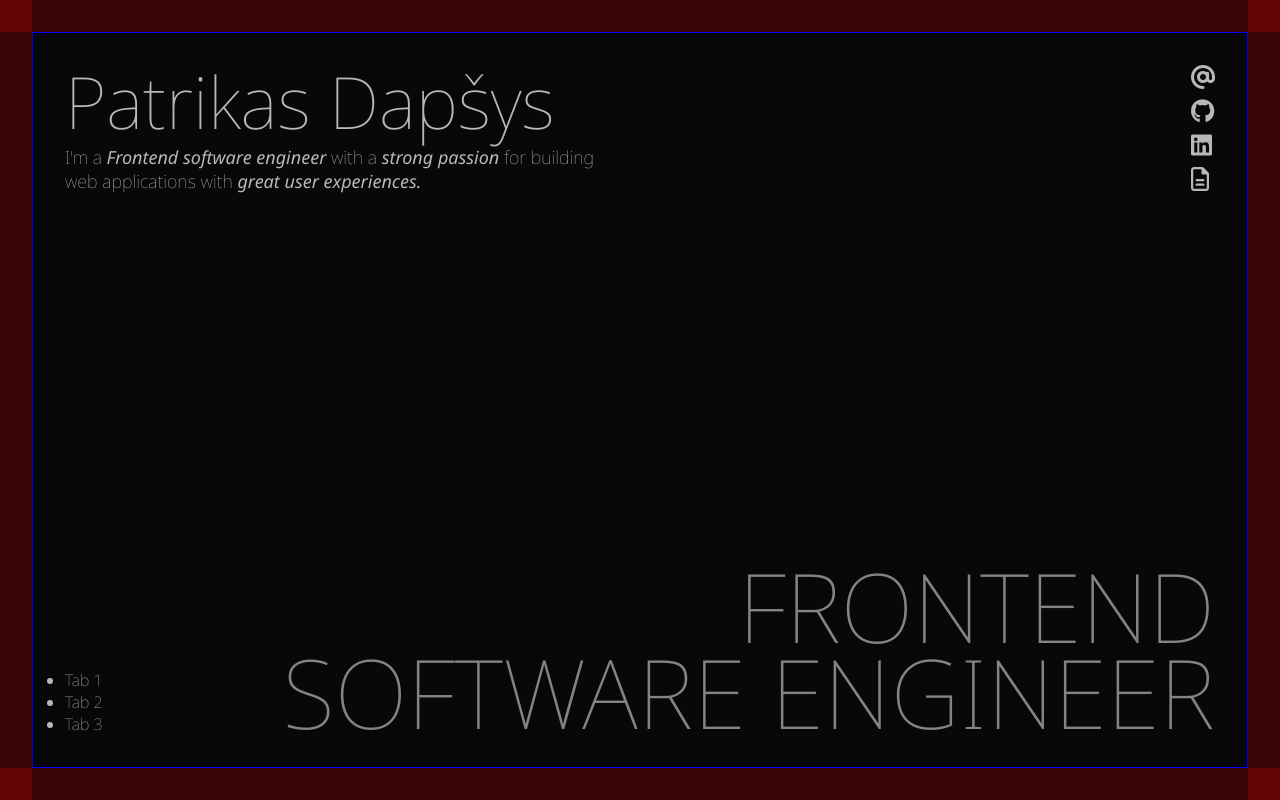
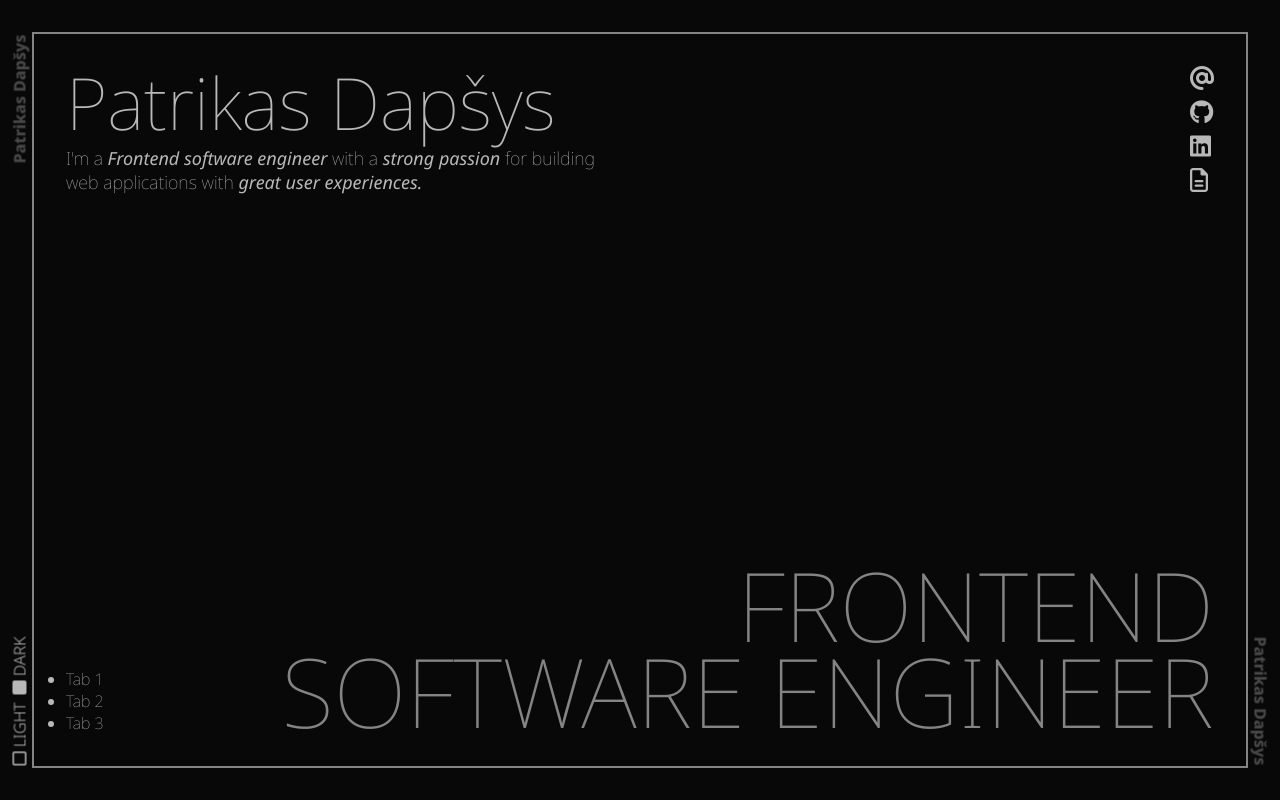
Before and after one commit to PatrikasDapsys/portfolio-2025, a Vue app: page / in a window 1280 px wide. Built offline with nearby package versions, Linux system fonts and the light colour scheme.

Commit message:
Hero outer sections

```diff
--- a/src/components/Mask.vue
+++ b/src/components/Mask.vue
@@ -28,9 +28,7 @@ const maskStyles = computed(() => ({
 @use '../styles/partials/colors';
 
 .mask {
-  /* background-color: colors.$base-background-color; */
-  background-color: red;
-  opacity: 0.2;
+  background-color: colors.$base-background-color;
   z-index: z-index.$mask-z-index;
   position: absolute;
 }
--- a/src/pages/hero/Hero.vue
+++ b/src/pages/hero/Hero.vue
@@ -2,12 +2,8 @@
   <div :id="IdEnum.HERO" class="hero-page">
     <div class="hero-page__section">
       <div class="hero-page__text">
-        <h1 class="hero-page__title">Patrikas Dapšys</h1>
-        <p class="hero-page__subtitle">
-          I'm a <span class="keyword">Frontend software engineer</span> with a
-          <span class="keyword"> strong passion</span> for building web applications with
-          <span class="keyword"> great user experiences.</span>
-        </p>
+        <h1 class="hero-page__title">{{ FULL_NAME }}</h1>
+        <p class="hero-page__subtitle" v-html="SUBTITLE"></p>
       </div>
       <ul class="hero-page__popups">
         <li v-for="entry in popupData">
@@ -22,65 +18,46 @@
         <li>Tab 2</li>
         <li>Tab 3</li>
       </ul>
-      <h2 class="hero-page__title--secondary">
-        Frontend <br />
-        software engineer
-      </h2>
+      <h2 class="hero-page__title--secondary" v-html="TITLE"></h2>
     </div>
-    <Mask
-      class="hero-page__mask--left"
-      :width="maskWidthVertical"
-      :height="maskHeightVertical"
-      :width-measurement="MeasurementsEnum.PX"
-      :height-measurement="MeasurementsEnum.PERCENTAGE"
-    />
-    <Mask
-      class="hero-page__mask--right"
-      :width="maskWidthVertical"
-      :height="maskHeightVertical"
-      :width-measurement="MeasurementsEnum.PX"
-      :height-measurement="MeasurementsEnum.PERCENTAGE"
-    />
-    <Mask
-      class="hero-page__mask--top"
-      :width="maskWidthHorizontal"
-      :height="maskHeightHorizontal"
-      :width-measurement="MeasurementsEnum.PERCENTAGE"
-      :height-measurement="MeasurementsEnum.PX"
-    />
-    <Mask
-      class="hero-page__mask--bottom"
-      :width="maskWidthHorizontal"
-      :height="maskHeightHorizontal"
-      :width-measurement="MeasurementsEnum.PERCENTAGE"
-      :height-measurement="MeasurementsEnum.PX"
-    />
+    <!-- TODO: move these -->
+    <div class="hero-page__outer hero-page__outer--left">
+      {{ FULL_NAME }}
+    </div>
+    <div class="hero-page__outer hero-page__outer--right">
+      {{ FULL_NAME }}
+    </div>
+    <ThemeSwitcher class="hero-page__outer hero-page__outer--theme" />
   </div>
+  <MaskGroup />
 </template>
 
 <script setup lang="ts">
-import Mask from '@/components/Mask.vue'
 import { IdEnum } from '@/enums/id'
-import { MeasurementsEnum } from '@/enums/measurements'
 import { popupData } from '@/data/heroPopupData'
-import { ref } from 'vue'
 import Popup from './components/Popup.vue'
+import MaskGroup from './MaskGroup.vue'
+import ThemeSwitcher from './ThemeSwitcher.vue'
 
-const maskWidthVertical = ref(32)
-const maskHeightVertical = ref(100)
-const maskWidthHorizontal = ref(100)
-const maskHeightHorizontal = ref(32)
+const FULL_NAME = 'Patrikas Dapšys'
+const SUBTITLE = `
+    I'm a <span class="keyword">Frontend software engineer</span> with a
+  <span class="keyword"> strong passion</span> for building web applications with
+  <span class="keyword"> great user experiences.</span>
+`
+const TITLE = `
+  Frontend <br />
+  software engineer
+`
 </script>
 
 <style scoped lang="scss">
-@use '../../styles/partials/colors';
+@use '../../styles/partials/_colors';
+@use '../../styles/partials/_z-index';
 
 $mask-width: 32px;
-
-.keyword {
-  font-weight: 400;
-  font-style: italic;
-}
+$outer-text-horizontal-offset: -45px;
+$outer-text-vertical-offset: 88px;
 
 .hero-page {
   display: flex;
@@ -89,7 +66,7 @@ $mask-width: 32px;
   height: calc(100vh - $mask-width * 2);
   margin: $mask-width;
   padding: $mask-width;
-  border: 1px solid blue;
+  border: 2px solid colors.$base-text-color-dark;
 
   &__section {
     display: flex;
@@ -137,26 +114,40 @@ $mask-width: 32px;
     justify-content: end;
   }
 
-  &__mask {
+  &__outer {
+    position: absolute;
+    white-space: nowrap;
+    z-index: z-index.$outer-text-z-index;
+    font-weight: 800;
+    color: colors.$base-text-color-darkest;
+    filter: blur(0.5px);
+
     &--left {
-      left: 0;
-      top: 0;
+      left: $outer-text-horizontal-offset;
+      top: $outer-text-vertical-offset;
+      transform: rotate(270deg);
     }
 
     &--right {
-      right: 0;
-      top: 0;
+      right: $outer-text-horizontal-offset;
+      bottom: $outer-text-vertical-offset;
+      transform: rotate(90deg);
     }
 
-    &--top {
-      top: 0;
-      left: 0;
-    }
-
-    &--bottom {
-      bottom: 0;
-      left: 0;
+    &--theme {
+      bottom: $outer-text-vertical-offset;
+      transform: rotate(270deg);
+      left: $outer-text-horizontal-offset;
     }
   }
 }
 </style>
+
+<style lang="scss">
+.hero-page {
+  .keyword {
+    font-weight: 400;
+    font-style: italic;
+  }
+}
+</style>
--- /dev/null
+++ b/src/pages/hero/MaskGroup.vue
@@ -0,0 +1,67 @@
+<template>
+  <Mask
+    class="mask-group__mask--left"
+    :width="maskWidthVertical"
+    :height="maskHeightVertical"
+    :width-measurement="MeasurementsEnum.PX"
+    :height-measurement="MeasurementsEnum.PERCENTAGE"
+  />
+  <Mask
+    class="mask-group__mask--right"
+    :width="maskWidthVertical"
+    :height="maskHeightVertical"
+    :width-measurement="MeasurementsEnum.PX"
+    :height-measurement="MeasurementsEnum.PERCENTAGE"
+  />
+  <Mask
+    class="mask-group__mask--top"
+    :width="maskWidthHorizontal"
+    :height="maskHeightHorizontal"
+    :width-measurement="MeasurementsEnum.PERCENTAGE"
+    :height-measurement="MeasurementsEnum.PX"
+  />
+  <Mask
+    class="mask-group__mask--bottom"
+    :width="maskWidthHorizontal"
+    :height="maskHeightHorizontal"
+    :width-measurement="MeasurementsEnum.PERCENTAGE"
+    :height-measurement="MeasurementsEnum.PX"
+  />
+</template>
+
+<script setup lang="ts">
+import Mask from '@/components/Mask.vue'
+import { MeasurementsEnum } from '@/enums/measurements'
+import { ref } from 'vue'
+
+const maskWidthVertical = ref(32)
+const maskHeightVertical = ref(100)
+const maskWidthHorizontal = ref(100)
+const maskHeightHorizontal = ref(32)
+</script>
+
+<style scoped lang="scss">
+.mask-group {
+  &__mask {
+    &--left {
+      left: 0;
+      top: 0;
+    }
+
+    &--right {
+      right: 0;
+      top: 0;
+    }
+
+    &--top {
+      top: 0;
+      left: 0;
+    }
+
+    &--bottom {
+      bottom: 0;
+      left: 0;
+    }
+  }
+}
+</style>
--- /dev/null
+++ b/src/pages/hero/ThemeSwitcher.vue
@@ -0,0 +1,29 @@
+<template>
+  <div class="theme-switcher">
+    <div class="theme-switcher__option">
+      <i class="fa-regular fa-square"></i>
+      Light
+    </div>
+    <div class="theme-switcher__option">
+      <i class="fa-solid fa-square"></i>
+      Dark
+    </div>
+  </div>
+</template>
+<!-- TODO -->
+<script setup lang="ts"></script>
+
+<style scoped lang="scss">
+@use '../../styles/partials/_colors';
+
+.theme-switcher {
+  text-transform: uppercase;
+  display: flex;
+  gap: 8px;
+
+  &__option {
+    font-weight: 300;
+    color: colors.$base-text-color;
+  }
+}
+</style>
--- a/src/styles/partials/_colors.scss
+++ b/src/styles/partials/_colors.scss
@@ -2,3 +2,4 @@ $base-background-color: #080808;
 
 $base-text-color: #b9b8b8;
 $base-text-color-dark: #848484;
+$base-text-color-darkest: #484848;
--- a/src/styles/partials/_z-index.scss
+++ b/src/styles/partials/_z-index.scss
@@ -15,3 +15,4 @@ $z-index-map: (#{$layer-0}: 0, #{$layer-1}: 10, #{$layer-2}: 20);
 }
 
 $mask-z-index: set-z-index($layer-1);
+$outer-text-z-index: set-z-index($layer-2);
```
